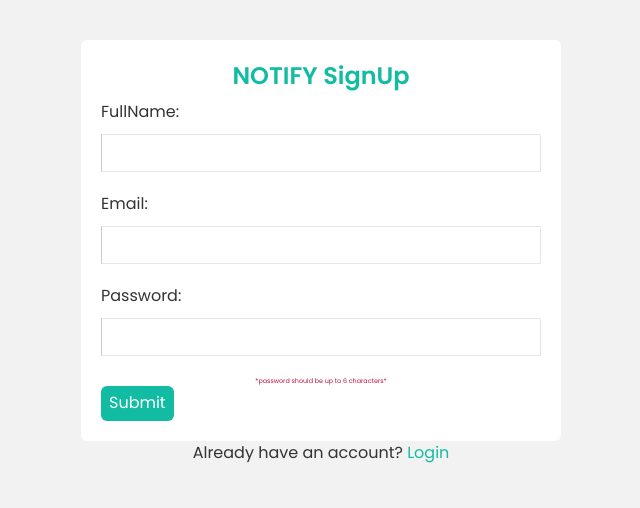
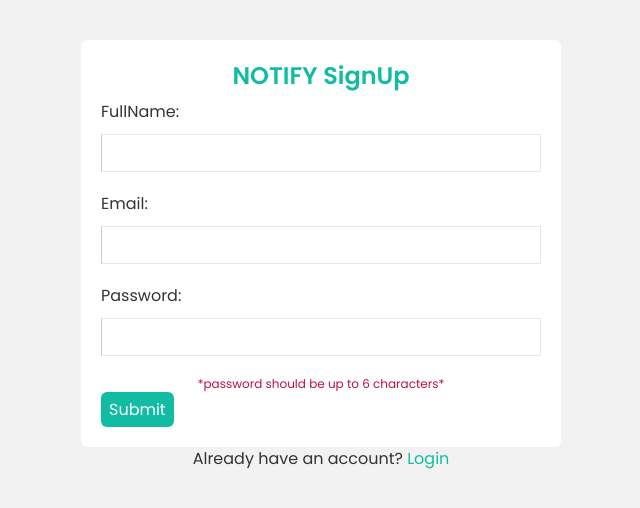
Before and after one commit to Verifieddanny/Notify, a React (Vite) app: page /signup in a window 1280 px wide. Shown: the top 508 px of the page, without its empty margins (319-959 px from the left). Built offline with nearby package versions, Linux system fonts and the light colour scheme; no server answers.

Commit message:
Update index.css

```diff
--- a/src/index.css
+++ b/src/index.css
@@ -158,5 +158,5 @@ form textarea {
   @apply text-center text-primary-color;
 }
 .page .p{
-  @apply text-rose-700 text-[0.4rem] text-center;
+  @apply text-rose-700 text-xs text-center;
 }
```
